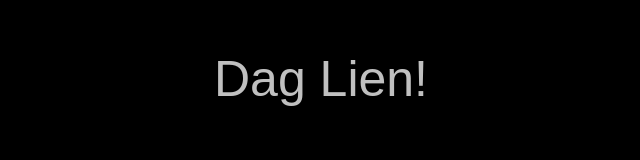
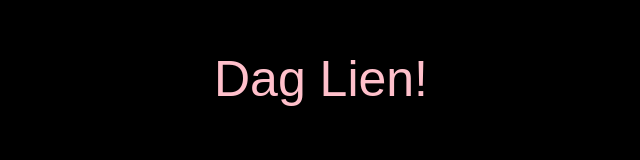
Before and after one commit to stcoppens/stcoppens.github.io, a plain HTML site: page index.html in a window 1280 px wide. Shown: the whole page, without its empty margins (319-959 px from the left). Drawn offline with Linux system fonts and the light colour scheme.

Commit message:
Update index.html

```diff
--- a/index.html
+++ b/index.html
@@ -8,7 +8,7 @@
             font-size: 50px;
             font-family: sans-serif;
             background-color: black;
-            color: silver;
+            color: pink;
             text-align: center
         }
         </style>
```
